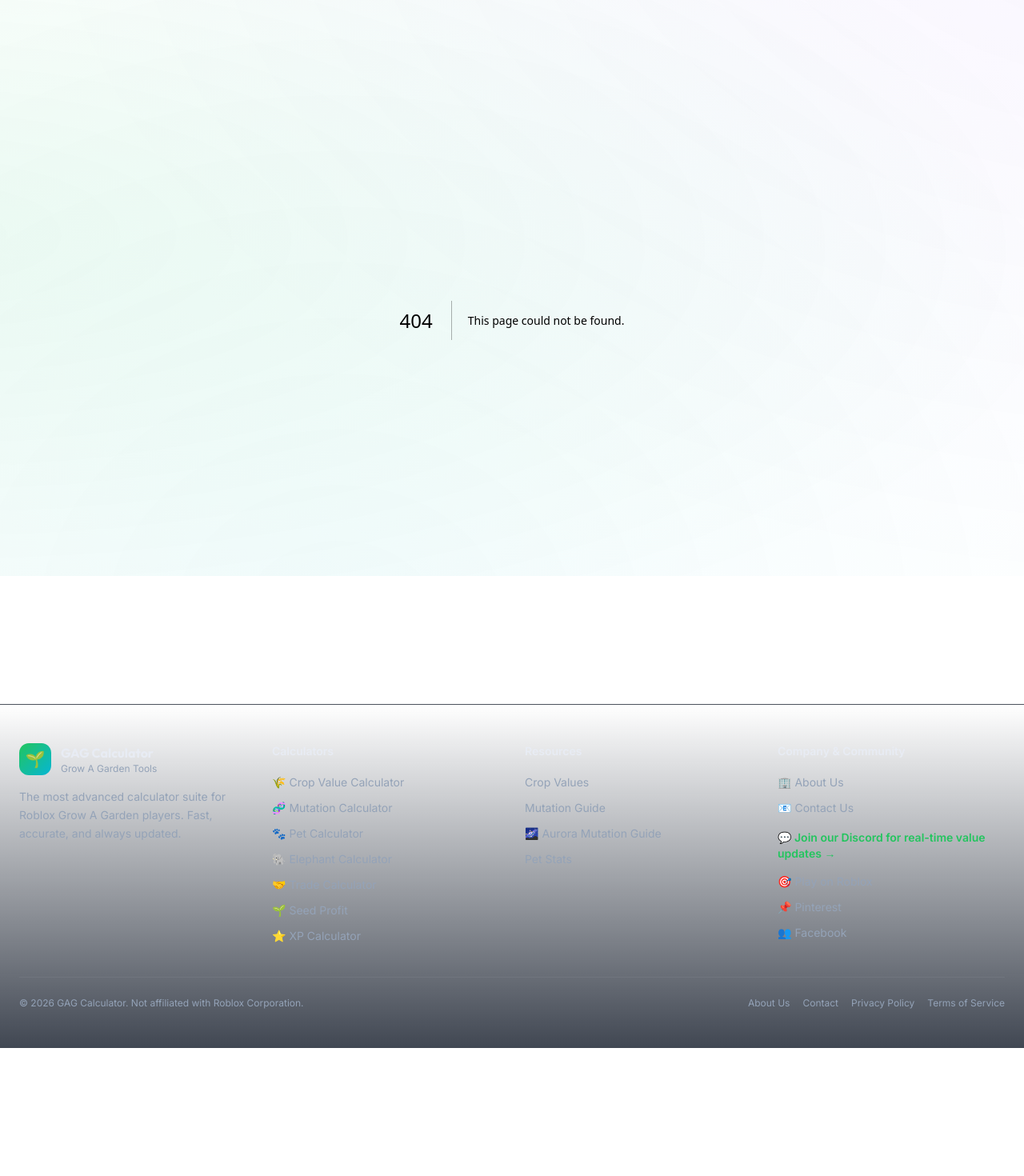
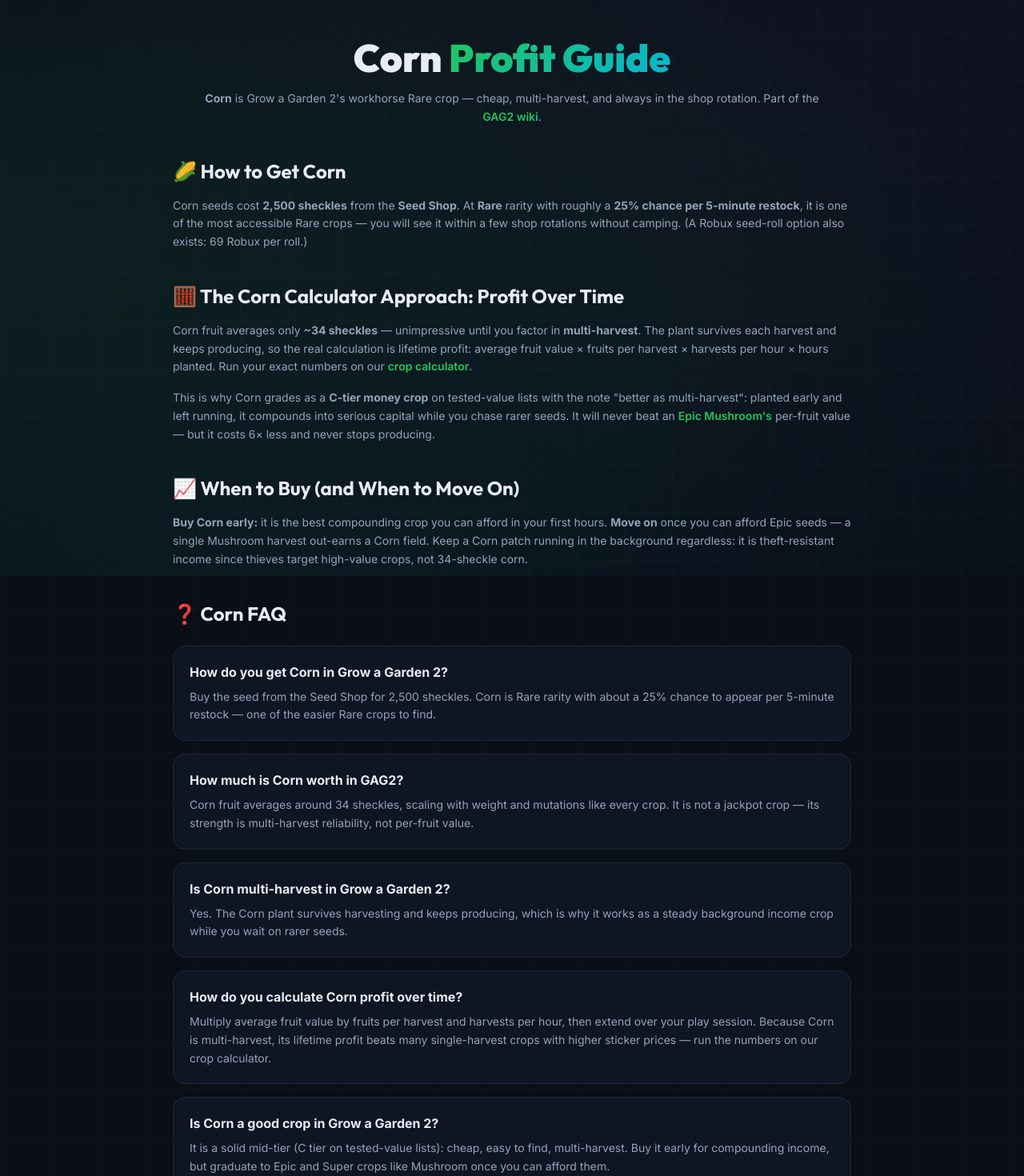
Before and after one commit to liveetcstream-beep/grow-a-garden-calculator, a Next.js app: page /grow-a-garden-2/wiki/plants/corn in a window 1280 px wide. Before the commit this address had no page. Shown: the part 80-1550 px from the top of the page at 80% size. Before the commit the page ends 1390 px from the top, so only its background shows below. Built offline with nearby package versions, Linux system fonts and the light colour scheme.

Commit message:
Add Corn spoke page (GAG2 wiki)

```diff
--- /dev/null
+++ b/src/app/grow-a-garden-2/wiki/plants/corn/page.tsx
@@ -0,0 +1,128 @@
+import type { Metadata } from "next";
+import Link from "next/link";
+import { getCanonical } from "@/lib/canonical";
+
+const pageTitle = "Corn Grow a Garden 2 – Value, Price & Profit Guide";
+const pageDesc = "Corn in Grow a Garden 2: 2,500 seed price, Rare rarity, multi-harvest profits, and how to calculate long-term corn earnings.";
+
+export const metadata: Metadata = {
+  title: pageTitle,
+  description: pageDesc,
+  keywords: ["corn calculator grow a garden", "corn grow a garden 2", "corn gag2", "corn value grow a garden 2", "grow a garden 2 rare crops", "multi-harvest crops gag2"],
+  alternates: { canonical: getCanonical("/grow-a-garden-2/wiki/plants/corn") },
+  openGraph: {
+    title: pageTitle,
+    description: pageDesc,
+    url: "https://growagardencalcs.com/grow-a-garden-2/wiki/plants/corn",
+    siteName: "Grow A Garden Calculator",
+    type: "website",
+  },
+};
+
+const faqs = [
+  {
+    q: "How do you get Corn in Grow a Garden 2?",
+    a: "Buy the seed from the Seed Shop for 2,500 sheckles. Corn is Rare rarity with about a 25% chance to appear per 5-minute restock — one of the easier Rare crops to find.",
+  },
+  {
+    q: "How much is Corn worth in GAG2?",
+    a: "Corn fruit averages around 34 sheckles, scaling with weight and mutations like every crop. It is not a jackpot crop — its strength is multi-harvest reliability, not per-fruit value.",
+  },
+  {
+    q: "Is Corn multi-harvest in Grow a Garden 2?",
+    a: "Yes. The Corn plant survives harvesting and keeps producing, which is why it works as a steady background income crop while you wait on rarer seeds.",
+  },
+  {
+    q: "How do you calculate Corn profit over time?",
+    a: "Multiply average fruit value by fruits per harvest and harvests per hour, then extend over your play session. Because Corn is multi-harvest, its lifetime profit beats many single-harvest crops with higher sticker prices — run the numbers on our crop calculator.",
+  },
+  {
+    q: "Is Corn a good crop in Grow a Garden 2?",
+    a: "It is a solid mid-tier (C tier on tested-value lists): cheap, easy to find, multi-harvest. Buy it early for compounding income, but graduate to Epic and Super crops like Mushroom once you can afford them.",
+  },
+];
+
+const faqSchema = {
+  "@context": "https://schema.org",
+  "@type": "FAQPage",
+  mainEntity: faqs.map((f) => ({
+    "@type": "Question",
+    name: f.q,
+    acceptedAnswer: { "@type": "Answer", text: f.a },
+  })),
+};
+
+export default function CornGuide() {
+  return (
+    <div className="max-w-4xl mx-auto px-4 sm:px-6 py-12">
+      <script
+        type="application/ld+json"
+        dangerouslySetInnerHTML={{ __html: JSON.stringify(faqSchema) }}
+      />
+      <div className="text-center mb-10">
+        <h1 className="text-4xl sm:text-5xl font-black mb-4" style={{ fontFamily: "var(--font-display)", color: "var(--foreground)" }}>
+          Corn <span style={{ background: "var(--gradient-1)", WebkitBackgroundClip: "text", WebkitTextFillColor: "transparent" }}>Profit Guide</span>
+        </h1>
+        <p className="text-sm max-w-3xl mx-auto leading-relaxed" style={{ color: "var(--muted)" }}>
+          <strong>Corn</strong> is Grow a Garden 2's workhorse Rare crop — cheap, multi-harvest, and always in the shop rotation.
+          Part of the <Link href="/grow-a-garden-2/wiki" className="text-[var(--primary)] hover:underline font-semibold">GAG2 wiki</Link>.
+        </p>
+      </div>
+
+      <div className="space-y-10 text-sm leading-relaxed" style={{ color: "var(--muted)" }}>
+        <section>
+          <h2 className="text-2xl font-bold mb-4 text-left" style={{ fontFamily: "var(--font-display)", color: "var(--foreground)" }}>
+            🌽 How to Get Corn
+          </h2>
+          <p className="mb-4">
+            Corn seeds cost <strong>2,500 sheckles</strong> from the <strong>Seed Shop</strong>. At <strong>Rare</strong> rarity
+            with roughly a <strong>25% chance per 5-minute restock</strong>, it is one of the most accessible Rare crops — you
+            will see it within a few shop rotations without camping. (A Robux seed-roll option also exists: 69 Robux per roll.)
+          </p>
+        </section>
+
+        <section>
+          <h2 className="text-2xl font-bold mb-4 text-left" style={{ fontFamily: "var(--font-display)", color: "var(--foreground)" }}>
+            🧮 The Corn Calculator Approach: Profit Over Time
+          </h2>
+          <p className="mb-4">
+            Corn fruit averages only <strong>~34 sheckles</strong> — unimpressive until you factor in <strong>multi-harvest</strong>.
+            The plant survives each harvest and keeps producing, so the real calculation is lifetime profit: average fruit value ×
+            fruits per harvest × harvests per hour × hours planted. Run your exact numbers on our <Link href="/crop-calculator" className="text-[var(--primary)] hover:underline font-semibold">crop calculator</Link>.
+          </p>
+          <p className="mb-4">
+            This is why Corn grades as a <strong>C-tier money crop</strong> on tested-value lists with the note "better as
+            multi-harvest": planted early and left running, it compounds into serious capital while you chase rarer seeds. It will
+            never beat an <Link href="/grow-a-garden-2/wiki/plants/mushroom" className="text-[var(--primary)] hover:underline font-semibold">Epic Mushroom's</Link> per-fruit
+            value — but it costs 6× less and never stops producing.
+          </p>
+        </section>
+
+        <section>
+          <h2 className="text-2xl font-bold mb-4 text-left" style={{ fontFamily: "var(--font-display)", color: "var(--foreground)" }}>
+            📈 When to Buy (and When to Move On)
+          </h2>
+          <p className="mb-4">
+            <strong>Buy Corn early:</strong> it is the best compounding crop you can afford in your first hours. <strong>Move on
+            </strong> once you can afford Epic seeds — a single Mushroom harvest out-earns a Corn field. Keep a Corn patch running
+            in the background regardless: it is theft-resistant income since thieves target high-value crops, not 34-sheckle corn.
+          </p>
+        </section>
+
+        <section>
+          <h2 className="text-2xl font-bold mb-6 text-left" style={{ fontFamily: "var(--font-display)", color: "var(--foreground)" }}>
+            ❓ Corn FAQ
+          </h2>
+          <div className="space-y-4">
+            {faqs.map((faq, i) => (
+              <div key={i} className="glass-card-static p-5">
+                <h3 className="text-base font-bold mb-2" style={{ color: "var(--foreground)" }}>{faq.q}</h3>
+                <p className="text-sm leading-relaxed" style={{ color: "var(--muted)" }}>{faq.a}</p>
+              </div>
+            ))}
+          </div>
+        </section>
+      </div>
+    </div>
+  );
+}
```
